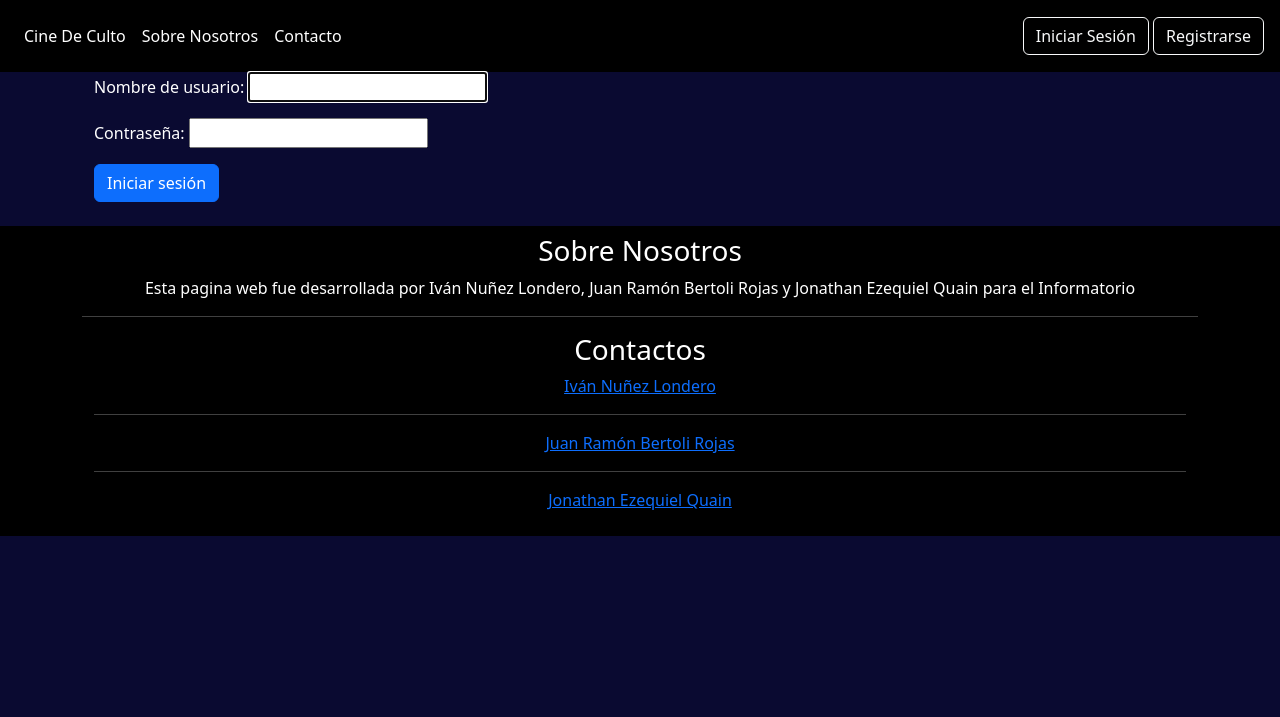
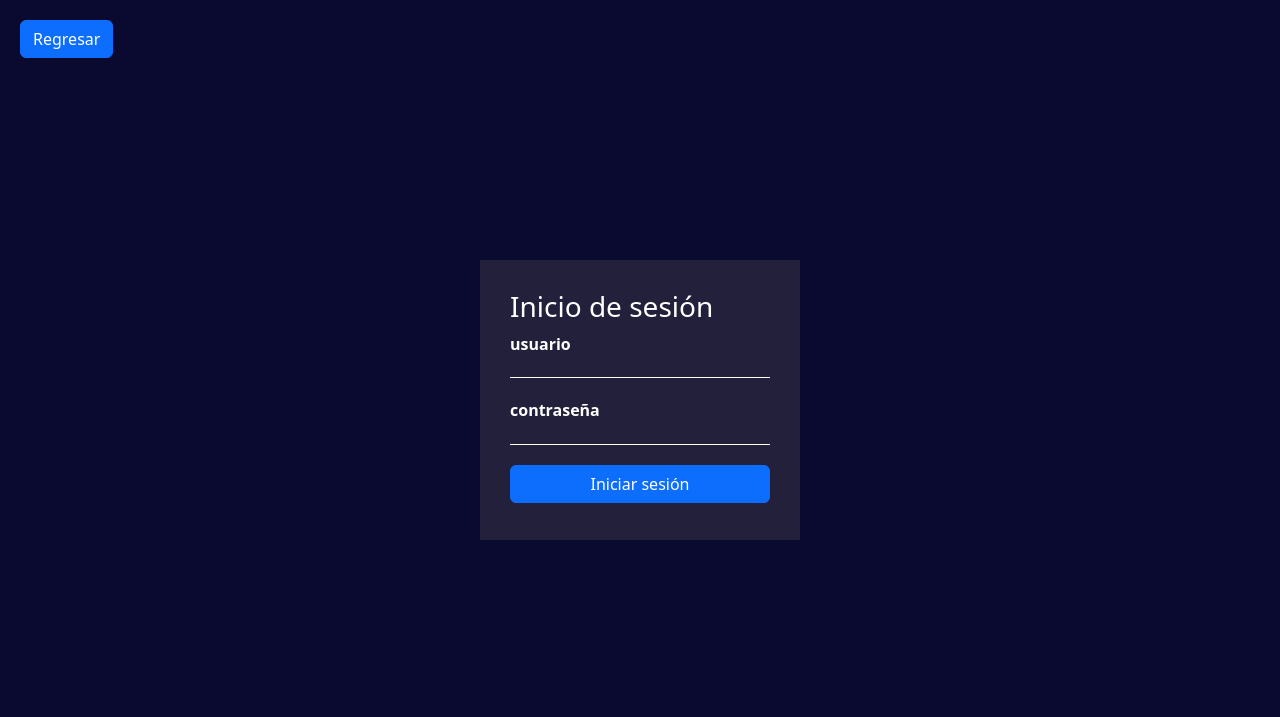
Before and after one commit to JuanBertoli/proyecto.info, a Django app: page /login/ in a window 1280 px wide. Shown: the top 717 px of the page. Run offline with Django 4.2, Linux system fonts and the light colour scheme.

Commit message:
Mejoras en el formulario de registro/login y filtros

```diff
--- a/blog/static/css/main.css
+++ b/blog/static/css/main.css
@@ -24,7 +24,112 @@ body {
     text-decoration-color: white;
 }
 
-.fondo_oscuro{
-    background: linear-gradient(rgba(5, 7, 12, 0.75), rgba(5, 7, 12, 0.75));
+.container-login{
+    width: 100vw;
+    height: 80vh;
+    display: grid;
+    place-items: center;
+    margin-left: -81px;
+    margin-right: 0;
+}
+
+.form-login{
+    width: 30vw;
 
 }
+
+/* .form-login form{
+    display: flex;
+    flex-direction: column;
+    justify-content: center;
+    align-items: center;
+    gap: 3rem;
+} */
+
+.login-box {
+    width: 320px;
+    height: 280px;
+    background: #524d4d55;
+    color: #fff;
+    top: 50%;
+    left: 50%;
+    position: absolute;
+    transform: translate(-50%, -50%);
+    box-sizing: border-box;
+    padding: 30px 30px;
+}
+.login-box h1{
+    text-align: center;
+}
+
+.login-box label{
+    margin: 0;
+    padding: 0;
+    font-weight: bold;
+    display: block;
+}
+
+.login-box input{
+    width: 100%;
+    margin-bottom: 20px;
+}
+
+.login-box h1{
+    text-align: center;
+}
+
+.login-box input[type="text"],
+.login-box input[type="password"],
+.login-box input[type="email"]{
+    border: none;
+    background: transparent;
+    outline: none;
+    border-bottom: 1px solid #fff;
+    height: 20px;
+    font-size: 16px;
+    color: #fff;
+}
+
+.register-box {
+    width: 320px;
+    height: 420px;
+    background: #524d4d55;
+    color: #fff;
+    top: 50%;
+    left: 50%;
+    position: absolute;
+    transform: translate(-50%, -50%);
+    box-sizing: border-box;
+    padding: 30px 30px;
+}
+
+.register-box label{
+    margin: 0;
+    padding: 0;
+    font-weight: bold;
+    display: block;
+}
+
+.register-box input{
+    width: 100%;
+    margin-bottom: 20px;
+}
+
+.register-box h1{
+    text-align: center;
+}
+
+.register-box input[type="text"],
+.register-box input[type="password"],
+.register-box input[type="email"]{
+    border: none;
+    background: transparent;
+    outline: none;
+    border-bottom: 1px solid #fff;
+    height: 20px;
+    font-size: 16px;
+    color: #fff;
+}
+.boton-back{
+    margin: 20px;
+}
--- a/blog/templates/base.html
+++ b/blog/templates/base.html
@@ -29,6 +29,9 @@
         <li><a href="{% url 'posts:Inicio' %}" class="nav-link px-2 text-white">Cine De Culto</a></li>
         <li><a href="#Nosotros" class="nav-link px-2 text-white">Sobre Nosotros</a></li>
         <li><a href="#Contactos" class="nav-link px-2 text-white">Contacto</a></li>
+        {% if user.is_authenticated and user.is_staff%}
+        <li><a href="{% url 'admin:index' %}" class="nav-link px-2 text-white">Administrar</a></li>
+        {% endif %}
         {% block filtro %}
 
         {% endblock filtro %}
@@ -53,7 +56,7 @@
   </div>
   <br>
 
-  <footer class="py-2 bg-black">
+  <footer class="py-2 bg-black footer">
     <div class="container text-center text-white">
       <section id="Nosotros">
       <h3>Sobre Nosotros</h3>
--- a/blog/templates/comentarios/modificar.html
+++ b/blog/templates/comentarios/modificar.html
@@ -1,4 +1,4 @@
-{% extends 'base.html' %}
+{% extends 'usuarios/register.html' %}
 
 {% block title %}
     Modificar comentario
--- a/blog/templates/usuarios/login.html
+++ b/blog/templates/usuarios/login.html
@@ -1,15 +1,23 @@
-{% extends 'base.html' %}
+{% extends 'usuarios/register.html' %}
 
 {% block title %}
 	Inicio de sesion
 {% endblock %}
 
+
 {% block contenido %}
-<div class="text-white">
-<form method="POST" class="container center">
-	{% csrf_token %}
-	{{ form.as_p }}
-	<button type="submit" class="btn btn-primary">Iniciar sesión</button>
-</form>
+<div class="container-login">
+<div class="text-white form-login login-box">
+	<h3>Inicio de sesión</h3>
+	<form method="POST">
+		{% csrf_token %}
+		<label for="{{ form.username.id_for_label }}"> usuario </label>
+		{{ form.username }}
+		<label for="{{ form.password.id_for_label }}"> contraseña </label>
+		{{ form.password }}
+		<input type="submit" class="btn btn-primary" value="Iniciar sesión">
+
+	</form>
+</div>
 </div>
 {% endblock %}
--- a/blog/templates/usuarios/register.html
+++ b/blog/templates/usuarios/register.html
@@ -1,15 +1,40 @@
-{% extends 'base.html' %}
+{% load static %}
+<!DOCTYPE html>
+<html lang="es-ar">
+<head>
+  <meta charset="UTF-8">
+  <meta name="viewport" content="width=device-width, initial-scale=1.0">
+  <link href="https://cdn.jsdelivr.net/npm/bootstrap@5.3.2/dist/css/bootstrap.min.css" rel="stylesheet"
+  integrity="sha384-T3c6CoIi6uLrA9TneNEoa7RxnatzjcDSCmG1MXxSR1GAsXEV/Dwwykc2MPK8M2HN" crossorigin="anonymous">
+  <link rel="stylesheet" href="{% static 'css/main.css' %}">
+  <link rel="icon" href="{% static 'img/icono.ico' %}">
 
-{% block title %}
+  <title>
+	{% block title %}
 	Registro
-{% endblock %}
+	{% endblock title %}
+  </title>
 
+</head>
+
+<body>
+<a href="{% url 'posts:Inicio' %}" class="boton-back btn btn-primary text-white">Regresar</a>
 {% block contenido %}
-<div class="text-white">
-	<form method="POST" class="container center">
+<div class="text-white register-box">
+	<h1>Registro</h1>
+	<form method="POST">
 		{% csrf_token %}
-		{{ form.as_p }}
-		<button type="submit" id="submit" class="btn btn-primary">Registrarse</button>
+		<label for="{{ form.username.id_for_label }}">Nombre de usuario:</label>
+		{{ form.username }}
+		<label for="{{ form.username.id_for_label }}">Email:</label>
+		{{ form.email }}
+		<label for="{{ form.username.id_for_label }}">Contraseña:</label>
+		{{ form.password1 }}
+		<label for="{{ form.username.id_for_label }}">Confirmar Contraseña:</label>
+		{{ form.password2 }}
+		<input type="submit" id="submit" value="Registrarse" class="btn btn-primary">
 	</form>
 </div>
-{% endblock %}
+{% endblock contenido %}
+</body>
+</html>
```
Also changed, not shown: blog/apps/posts/views.py (+16 -2 lines), blog/templates/posts/post.html (+8 -1 lines), blog/db.sqlite3.
